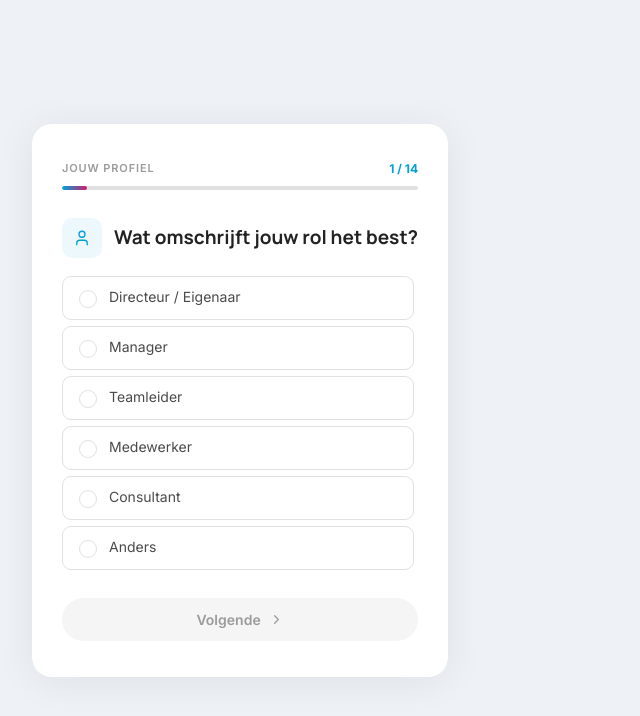
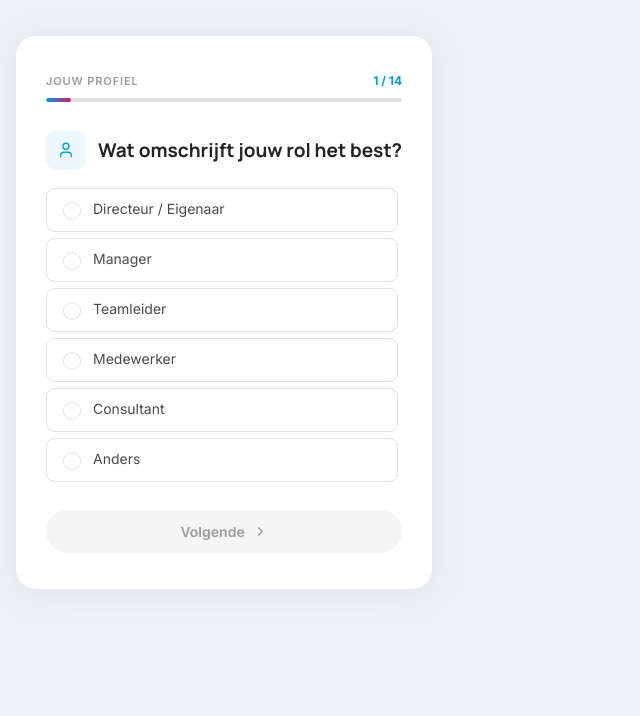
Before and after one commit to Sugijomon/aisa-lead-funnel, a React (Vite) app: page / in a window 1280 px wide. Both pictures are taken after a click on the button "Start jouw assessment". Shown: the top 716 px of the page, without its empty margins (0-640 px from the left). Built offline with nearby package versions, Linux system fonts and the light colour scheme.

Commit message:
v20: betrouwbare centering quiz, kleinere splash

```diff
--- a/src/App.jsx
+++ b/src/App.jsx
@@ -748,17 +748,19 @@ export default function App(){
         ::-webkit-scrollbar{width:4px}
         ::-webkit-scrollbar-thumb{background:#E1E1E1;border-radius:99px}
       `}</style>
-      <div style={{minHeight:"100vh",display:"flex",flexDirection:"column",justifyContent:"center",alignItems:"center",background:screen==="splash"?"transparent":"#EEF2F7",padding:screen==="splash"?"0":"36px 16px"}}>
+      <div style={{minHeight:"100vh",background:screen==="splash"?"transparent":"#EEF2F7"}}>
         {screen==="splash" ? (
           <Splash onStart={()=>setScreen("quiz")}/>
         ) : (
-          <div style={{width:"100%",maxWidth:560,margin:"0 auto",padding:"0 16px"}}>
+          <div style={{minHeight:"100vh",display:"flex",alignItems:"flex-start",justifyContent:"center",padding:"36px 16px"}}>
+          <div style={{width:"100%",maxWidth:560}}>
             <div style={{background:C.white,borderRadius:20,padding:"36px 30px",boxShadow:"0 4px 40px rgba(0,0,0,0.07)"}}>
               {screen==="quiz"    && <Question q={QUESTIONS[step]} answers={answers} setAnswers={setAnswers} onNext={next} onBack={back} step={step} total={QUESTIONS.length}/>}
               {screen==="loading" && <Loading/>}
               {screen==="results" && results && <Results res={results} answers={answers} onReset={reset}/>}
             </div>
           </div>
+          </div>
         )}
       </div>
     </>
```
